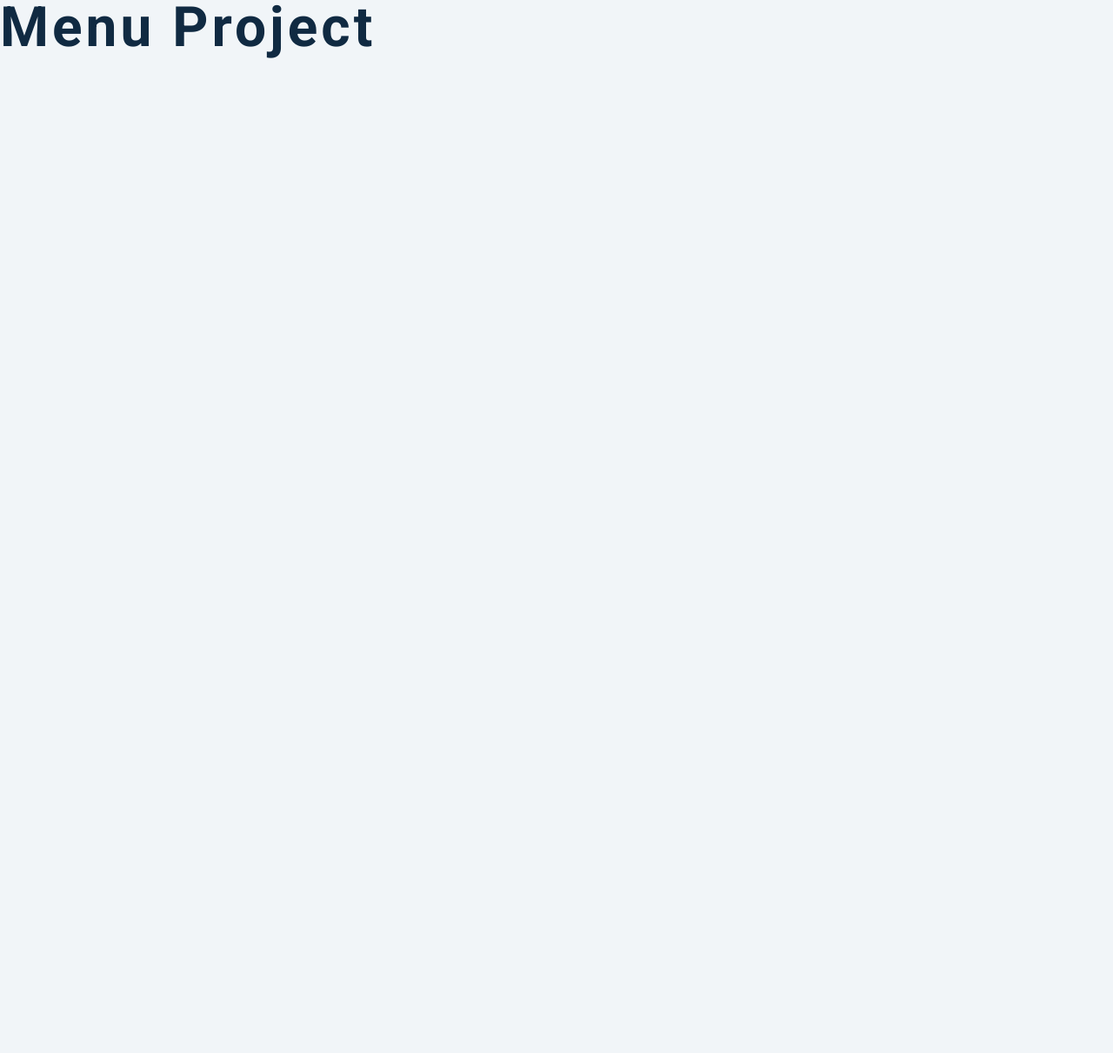
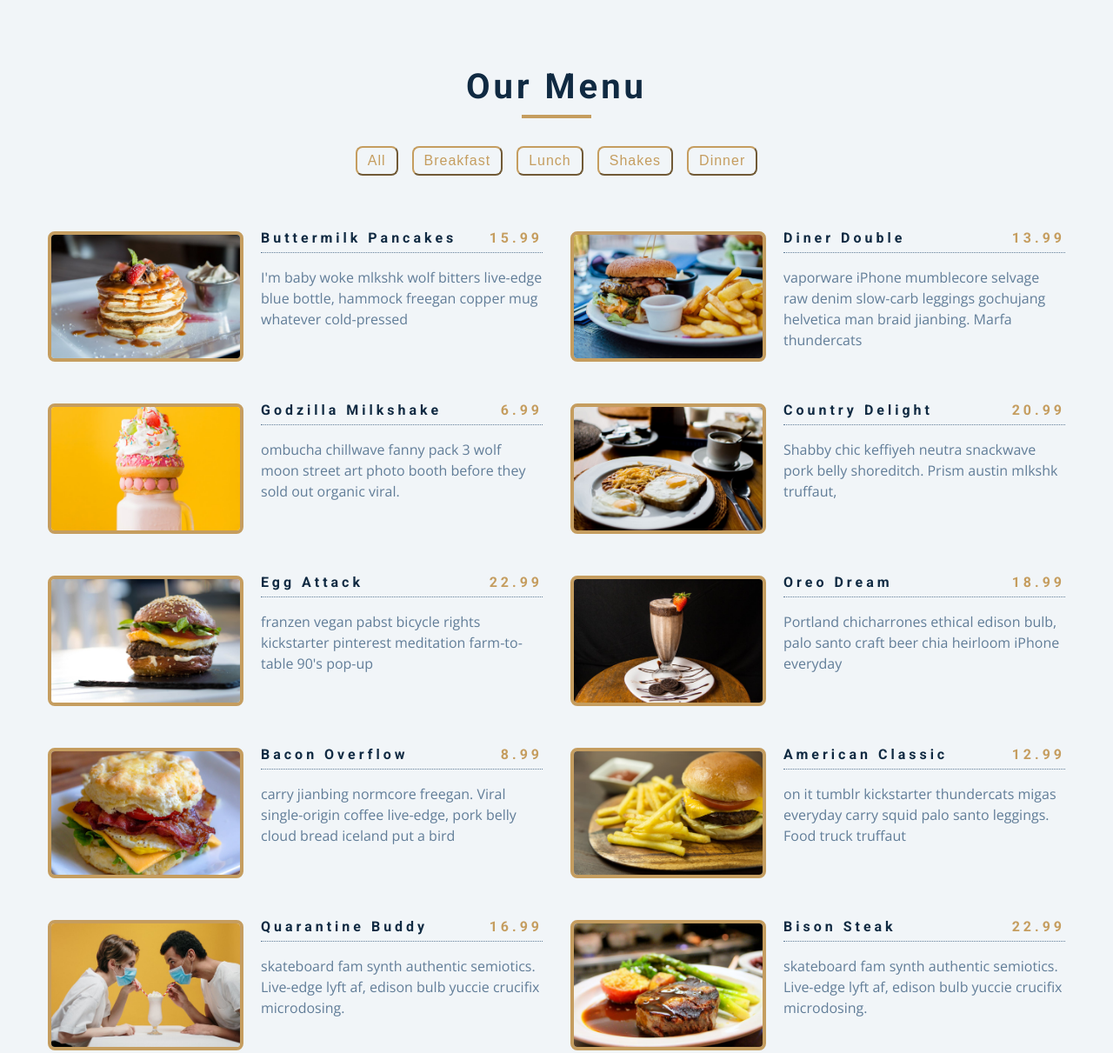
Before and after one commit to LeraLescuyerLaurent/menu-restau, a plain HTML site: page index.html in a window 1280 px wide. Shown: the whole page at 87% size. Before the commit the page ends 800 px from the top, so only its background shows below. Drawn offline with nearby package versions, Linux system fonts and the light colour scheme.

Commit message:
fin du projet de gestion d'une interface front de menu / plats d'un resto avec filte js sur le click d'un btn

```diff
--- a/dist/js/app.js
+++ b/dist/js/app.js
@@ -4,7 +4,7 @@ const menu = [
     title: "buttermilk pancakes",
     category: "breakfast",
     price: 15.99,
-    img: "./images/item-1.jpeg",
+    img: "dist/images/item-1.jpeg",
     desc: `I'm baby woke mlkshk wolf bitters live-edge blue bottle, hammock freegan copper mug whatever cold-pressed `,
   },
   {
@@ -12,7 +12,7 @@ const menu = [
     title: "diner double",
     category: "lunch",
     price: 13.99,
-    img: "./images/item-2.jpeg",
+    img: "dist/images/item-2.jpeg",
     desc: `vaporware iPhone mumblecore selvage raw denim slow-carb leggings gochujang helvetica man braid jianbing. Marfa thundercats `,
   },
   {
@@ -20,7 +20,7 @@ const menu = [
     title: "godzilla milkshake",
     category: "shakes",
     price: 6.99,
-    img: "./images/item-3.jpeg",
+    img: "dist/images/item-3.jpeg",
     desc: `ombucha chillwave fanny pack 3 wolf moon street art photo booth before they sold out organic viral.`,
   },
   {
@@ -28,7 +28,7 @@ const menu = [
     title: "country delight",
     category: "breakfast",
     price: 20.99,
-    img: "./images/item-4.jpeg",
+    img: "dist/images/item-4.jpeg",
     desc: `Shabby chic keffiyeh neutra snackwave pork belly shoreditch. Prism austin mlkshk truffaut, `,
   },
   {
@@ -36,7 +36,7 @@ const menu = [
     title: "egg attack",
     category: "lunch",
     price: 22.99,
-    img: "./images/item-5.jpeg",
+    img: "dist/images/item-5.jpeg",
     desc: `franzen vegan pabst bicycle rights kickstarter pinterest meditation farm-to-table 90's pop-up `,
   },
   {
@@ -44,7 +44,7 @@ const menu = [
     title: "oreo dream",
     category: "shakes",
     price: 18.99,
-    img: "./images/item-6.jpeg",
+    img: "dist/images/item-6.jpeg",
     desc: `Portland chicharrones ethical edison bulb, palo santo craft beer chia heirloom iPhone everyday`,
   },
   {
@@ -52,7 +52,7 @@ const menu = [
     title: "bacon overflow",
     category: "breakfast",
     price: 8.99,
-    img: "./images/item-7.jpeg",
+    img: "dist/images/item-7.jpeg",
     desc: `carry jianbing normcore freegan. Viral single-origin coffee live-edge, pork belly cloud bread iceland put a bird `,
   },
   {
@@ -60,7 +60,7 @@ const menu = [
     title: "american classic",
     category: "lunch",
     price: 12.99,
-    img: "./images/item-8.jpeg",
+    img: "dist/images/item-8.jpeg",
     desc: `on it tumblr kickstarter thundercats migas everyday carry squid palo santo leggings. Food truck truffaut  `,
   },
   {
@@ -68,7 +68,103 @@ const menu = [
     title: "quarantine buddy",
     category: "shakes",
     price: 16.99,
-    img: "./images/item-9.jpeg",
+    img: "dist/images/item-9.jpeg",
+    desc: `skateboard fam synth authentic semiotics. Live-edge lyft af, edison bulb yuccie crucifix microdosing.`,
+  },
+  {
+    id: 10,
+    title: "bison steak",
+    category: "dinner",
+    price: 22.99,
+    img: "dist/images/item-10.jpeg",
     desc: `skateboard fam synth authentic semiotics. Live-edge lyft af, edison bulb yuccie crucifix microdosing.`,
   },
 ];
+  //  id: 1,
+    // title: "buttermilk pancakes",
+    // category: "breakfast",
+    // price: 15.99,
+    // img: "./images/item-1.jpeg",
+    // desc: `I'm baby woke mlkshk wolf bitters live-edge blue bottle, hammock freegan copper mug whatever cold-pressed `,
+
+const sectionCenter = document.querySelector('.section-center');
+const containerBtns = document.querySelector('.btn-container')
+
+window.addEventListener('DOMContentLoaded', function(){
+  displayMenuItems(menu);
+  displayMenuBtns()
+});
+
+
+
+
+/** @Description return la list des plats */
+function displayMenuItems(menuItem){
+  // map return un array
+  let displayMenu = menuItem.map(function(item){
+    return `
+        <article class="menu-item">
+          <img src="${item.img}" alt="menu item" class="photo" />
+          <div class="item-info">
+            <header>
+              <h4>${item.title}</h4>
+              <h4 class="price">${item.price}</h4>
+            </header>
+            <p class="item-text">
+              ${item.desc}
+            </p>
+          </div>
+        </article>`
+  })
+  displayMenu = displayMenu.join("");
+  // console.log(displayMenu);
+  sectionCenter.innerHTML = displayMenu;
+}
+
+function displayMenuBtns(){
+
+  // récupere les catégories dans le menu
+  const categories = menu.reduce(
+      function (values, item) {
+        if (!values.includes(item.category)) {
+          values.push(item.category)
+        }
+    return values
+  },['all'])
+  // console.log(categories);
+
+// add btn dans le btn-container
+  categoryBtns = categories.map(function(category){
+    return `<button type="button" class="filter-btn" data-id="${category}">${category}</button>`
+  }).join("");
+
+  containerBtns.innerHTML = categoryBtns
+
+  const filterBtns = containerBtns.querySelectorAll(".filter-btn");
+  // console.log(filterBtns);
+  // console.log(categoryBtns);
+
+
+  // filtre les cards menu apres le click sur un btn
+  filterBtns.forEach(function(btn){
+    btn.addEventListener('click', function(e){
+      // recup l'atibut data-id
+      // console.log(e.currentTarget.dataset.id);
+      const category =  e.currentTarget.dataset.id;
+
+      const menuCategory = menu.filter(function(menuItem){
+
+      // console.log(menuItem.category);
+        if (menuItem.category === category) {
+          return menuItem;
+        }
+      });
+      // console.log(menuCategory);
+      if (category === 'all') {
+        displayMenuItems(menu)
+      }else{
+        displayMenuItems(menuCategory)
+      }
+    });
+  });
+}
--- a/index.html
+++ b/index.html
@@ -3,7 +3,7 @@
   <head>
     <meta charset="UTF-8" />
     <meta name="viewport" content="width=device-width, initial-scale=1.0" />
-    <title>Starter</title>
+    <title>Resto menu selection</title>
     <!-- font-awesome -->
     <link
       rel="stylesheet"
@@ -12,7 +12,75 @@
     <link rel="stylesheet" href="dist/css/styles.css" />
   </head>
   <body>
-    <h1>menu project</h1>
+    <section class="menu">
+      <!-- title -->
+      <div class="title">
+        <h2>our menu</h2>
+        <div class="underline"></div>
+      </div>
+      <!-- filter buttons -->
+      <div class="btn-container">
+        <!-- <button type="button" class="filter-btn" data-id="all">all</button>
+        <button type="button" class="filter-btn" data-id="breakfast">
+          breakfast
+        </button>
+        <button type="button" class="filter-btn" data-id="lunch">lunch</button>
+        <button type="button" class="filter-btn" data-id="shakes">
+          shakes
+        </button> -->
+      </div>
+      <!-- menu items -->
+      <div class="section-center">
+        <!-- single item -->
+        <article class="menu-item">
+          <img src="dist/images/menu-item.jpeg" alt="menu item" class="photo" />
+          <div class="item-info">
+            <header>
+              <h4>buttermilk pancakes</h4>
+              <h4 class="price">$15</h4>
+            </header>
+            <p class="item-text">
+              Lorem ipsum dolor sit amet consectetur adipisicing elit.
+              Repudiandae, sint quam. Et reprehenderit fugiat nesciunt inventore
+              laboriosam excepturi! Quo, officia.
+            </p>
+          </div>
+        </article>
+        <!-- end of single item -->
+        <!-- single item -->
+        <article class="menu-item">
+          <img src="dist/images/menu-item.jpeg" alt="menu item" class="photo" />
+          <div class="item-info">
+            <header>
+              <h4>buttermilk pancakes</h4>
+              <h4 class="price">$15</h4>
+            </header>
+            <p class="item-text">
+              Lorem ipsum dolor sit amet consectetur adipisicing elit.
+              Repudiandae, sint quam. Et reprehenderit fugiat nesciunt inventore
+              laboriosam excepturi! Quo, officia.
+            </p>
+          </div>
+        </article>
+        <!-- end of single item -->
+        <!-- single item -->
+        <article class="menu-item">
+          <img src="dist/images/menu-item.jpeg" alt="menu item" class="photo" />
+          <div class="item-info">
+            <header>
+              <h4>buttermilk pancakes</h4>
+              <h4 class="price">$15</h4>
+            </header>
+            <p class="item-text">
+              Lorem ipsum dolor sit amet consectetur adipisicing elit.
+              Repudiandae, sint quam. Et reprehenderit fugiat nesciunt inventore
+              laboriosam excepturi! Quo, officia.
+            </p>
+          </div>
+        </article>
+        <!-- end of single item -->
+      </div>
+    </section>
     <!-- javascript -->
     <script src="dist/js/app.js"></script>
   </body>
```
Also changed, not shown: .unotes/unotes_meta.json (added), 1 other file.
